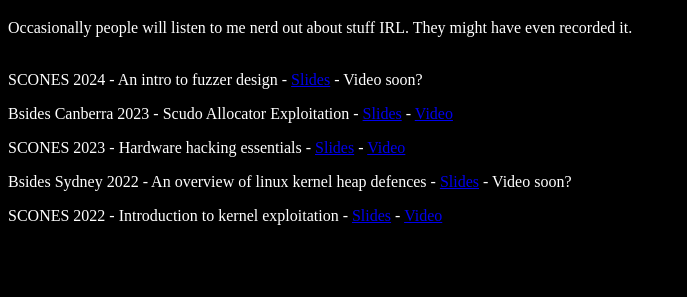
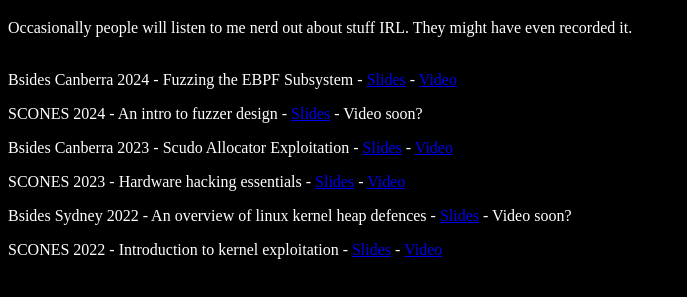
Before and after one commit to ItsIronicIInsist/ItsIronicIInsist.github.io, a plain HTML site: page talks.html in a window 1280 px wide. Shown: the part 61-358 px from the top of the page, without its empty margins (0-687 px from the left). Drawn offline with Linux system fonts and the light colour scheme.

Commit message:
Add bsdies canb 2024 talk

```diff
--- a/talks.html
+++ b/talks.html
@@ -17,6 +17,7 @@
 <body style="background-color:black;color:white">
 <h1 id="talks">Talks</h1>
 <p>Occasionally people will listen to me nerd out about stuff IRL. They might have even recorded it.<br><br></p>
+<p>Bsides Canberra 2024 - Fuzzing the EBPF Subsystem - <a target="_blank" href="https://www.canva.com/design/DAGQ09J1KSI/0CtdJSpgxSFeENJ5OxbPsg/edit">Slides</a> - <a target="_blank" href="https://www.youtube.com/watch?v=bww1HkBiYpA==">Video</a></p>
 <p>SCONES 2024 - An intro to fuzzer design - <a target="_blank" href="https://www.canva.com/design/DAGIYateOwE/0xqPBBCfcT38-8GrtGcBzg/edit">Slides</a> - Video soon?</p>
 <p>Bsides Canberra 2023 - Scudo Allocator Exploitation - <a target="_blank" href="https://www.canva.com/design/DAFu8r_Yg1I/BIwWCrw7e7c7BNvjIiwilQ/edit">Slides</a> - <a target="_blank" href="https://www.youtube.com/watch?v=S0hVIZ0qxqg">Video</a></p>
 <p>SCONES 2023 - Hardware hacking essentials - <a target="_blank" href="https://docs.google.com/presentation/d/1UqUeAPHQzJszdMkkuIzhpLBfGDgN2rN_dzc-TGLcrdE/edit">Slides</a> - <a target="_blank" href="https://youtu.be/OsuMB6TVW6w">Video</a></p>
```
